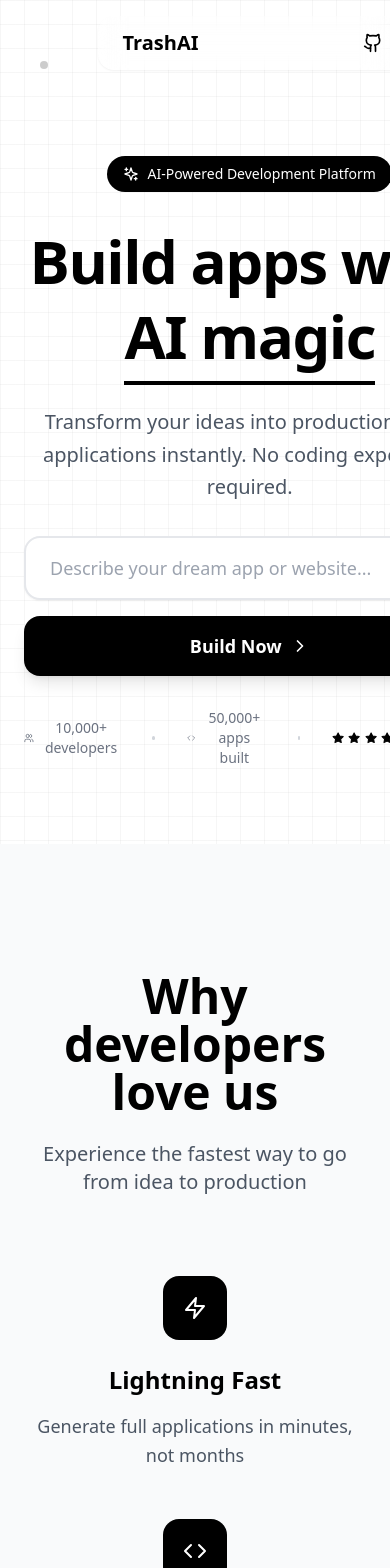
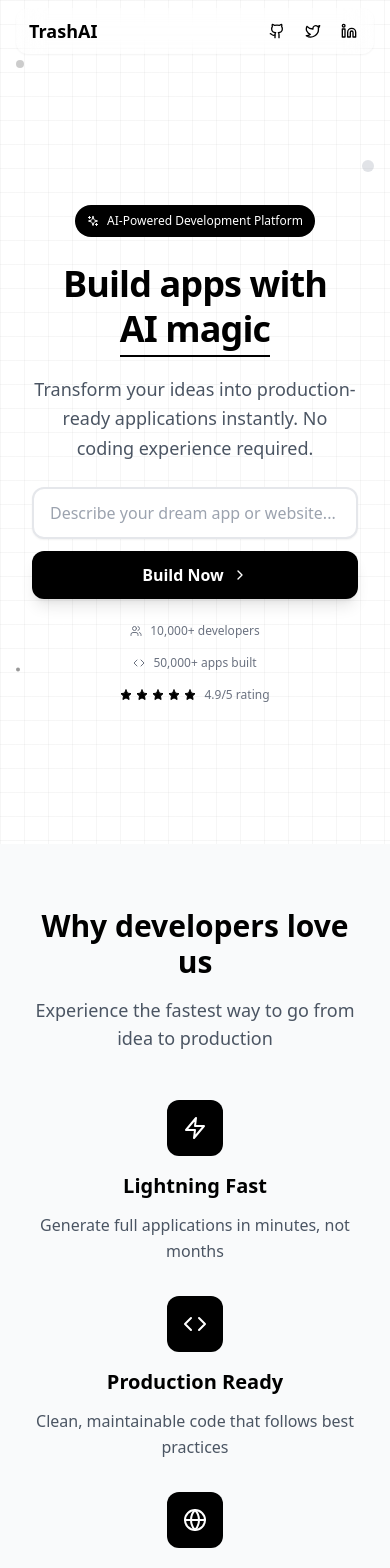
Before and after one commit to fazal-bhinder/trashai-frontend, a React (Vite) app: page / in a window 390 px wide. Shown: the top 1568 px of the page. Built offline with nearby package versions, Linux system fonts and the light colour scheme.

Commit message:
Fixes in UI

```diff
--- a/src/App.tsx
+++ b/src/App.tsx
@@ -1,26 +1,16 @@
-import { BrowserRouter as Router, Routes, Route, useLocation } from 'react-router-dom';
-import { Navbar } from './components/Navbar';
+import { BrowserRouter as Router, Routes, Route } from 'react-router-dom';
 import { HomePage } from './pages/HomePage';
 import { BuilderPage } from './pages/BuilderPage';
-
-function AppLayout() {
-  const location = useLocation();
-
-  return (
-    <div className="min-h-screen bg-white ">
-      {location.pathname !== "/builder" && !location.pathname.startsWith("/builder") && <Navbar />}
-      <Routes>
-        <Route path="/" element={<HomePage />} />
-        <Route path="/builder" element={<BuilderPage />} />
-      </Routes>
-    </div>
-  );
-}
 
 function App() {
   return (
     <Router>
-      <AppLayout />
+      <div className="min-h-screen bg-white">
+        <Routes>
+          <Route path="/" element={<HomePage />} />
+          <Route path="/builder" element={<BuilderPage />} />
+        </Routes>
+      </div>
     </Router>
   );
 }
--- a/src/components/Navbar.tsx
+++ b/src/components/Navbar.tsx
@@ -37,13 +37,13 @@ export function Navbar() {
         duration: 0.3,
         ease: "easeInOut"
       }}
-      className="fixed top-4 left-1/4 -translate-x-1/2 z-50 w-full max-w-2xl px-6 py-3 backdrop-blur-md bg-white/5 border border-white/10 rounded-2xl shadow-sm"
+      className="fixed top-2 sm:top-4 inset-x-0 z-50 mx-auto w-[calc(100%-2rem)] sm:w-full max-w-sm sm:max-w-2xl px-3 sm:px-6 py-2 sm:py-3 backdrop-blur-md bg-white/5 border border-white/10 rounded-xl sm:rounded-2xl shadow-sm"
     >
       <div className="flex items-center justify-between">
         {/* Logo */}
         <Link
           to="/"
-          className="text-xl font-extrabold text-black"
+          className="text-lg sm:text-xl font-extrabold text-black"
         >
           TrashAI
         </Link>
@@ -53,31 +53,31 @@ export function Navbar() {
           initial={{ opacity: 0, x: 20 }}
           animate={{ opacity: 1, x: 0 }}
           transition={{ duration: 0.5 }}
-          className="flex items-center gap-5 text-black"
+          className="flex items-center gap-3 sm:gap-5 text-black"
         >
           <a
             href="https://github.com/fazal-bhinder"
             target="_blank"
             rel="noopener noreferrer"
-            className="hover:text-gray-600 transition-colors"
+            className="hover:text-gray-600 transition-colors p-1 sm:p-0"
           >
-            <Github className="h-5 w-5" />
+            <Github className="h-4 w-4 sm:h-5 sm:w-5" />
           </a>
           <a
             href="https://x.com/damnfazal"
             target="_blank"
             rel="noopener noreferrer"
-            className="hover:text-gray-600 transition-colors"
+            className="hover:text-gray-600 transition-colors p-1 sm:p-0"
           >
-            <Twitter className="h-5 w-5" />
+            <Twitter className="h-4 w-4 sm:h-5 sm:w-5" />
           </a>
           <a
             href="https://www.linkedin.com/in/fazal-bhinder/"
             target="_blank"
             rel="noopener noreferrer"
-            className="hover:text-gray-600 transition-colors"
+            className="hover:text-gray-600 transition-colors p-1 sm:p-0"
           >
-            <Linkedin className="h-5 w-5" />
+            <Linkedin className="h-4 w-4 sm:h-5 sm:w-5" />
           </a>
         </motion.div>
       </div>
--- a/src/pages/BuilderPage.tsx
+++ b/src/pages/BuilderPage.tsx
@@ -3,12 +3,11 @@ import { CodeEditor } from '../components/CodeEditor';
 import { useLocation } from 'react-router-dom';
 import { BACKEND_URL } from '../config';
 import axios from 'axios';
-import { useEffect, useState } from 'react';
+import { useEffect, useState, useCallback } from 'react';
 import { parseXml } from '../steps';
 import { FileItem, Step, StepType } from '../types';
 import { FileExplorer } from '../components/FileExplorer';
 import { useWebContainer } from '../hooks/useWebContainer';
-import { useCallback } from 'react';
 import { motion } from 'framer-motion';
 
 // Extend Window interface for addAssistantMessage
--- a/src/pages/HomePage.tsx
+++ b/src/pages/HomePage.tsx
@@ -3,6 +3,7 @@ import { useState } from "react";
 import { ChevronRight, Sparkles, Star, Zap, Code, Globe, Users } from "lucide-react";
 import { useNavigate } from "react-router-dom";
 import { motion, AnimatePresence } from "framer-motion";
+import { Navbar } from "../components/Navbar";
 
 const testimonials = [
   {
@@ -61,37 +62,38 @@ export function HomePage() {
 
   return (
     <div className="min-h-screen bg-white text-black overflow-hidden">
+      <Navbar />
       {/* Hero Section */}
-      <section className="relative min-h-screen flex flex-col items-center justify-center px-6 pt-20">
+      <section className="relative min-h-screen flex flex-col items-center justify-center px-4 sm:px-6 pt-16 sm:pt-20">
         {/* Background Pattern */}
         <div className="absolute inset-0 bg-[linear-gradient(to_right,#80808012_1px,transparent_1px),linear-gradient(to_bottom,#80808012_1px,transparent_1px)] bg-[size:24px_24px]"></div>
 
         {/* Floating Elements */}
         <motion.div
-          className="absolute top-20 left-10 w-2 h-2 bg-black rounded-full opacity-20"
+          className="absolute top-20 left-4 sm:left-10 w-2 h-2 bg-black rounded-full opacity-20"
           animate={{ y: [0, -20, 0] }}
           transition={{ duration: 4, repeat: Infinity, ease: "easeInOut" }}
         />
         <motion.div
-          className="absolute top-40 right-20 w-3 h-3 bg-gray-400 rounded-full opacity-30"
+          className="absolute top-40 right-4 sm:right-20 w-3 h-3 bg-gray-400 rounded-full opacity-30"
           animate={{ y: [0, 30, 0] }}
           transition={{ duration: 5, repeat: Infinity, ease: "easeInOut", delay: 1 }}
         />
         <motion.div
-          className="absolute bottom-40 left-20 w-1 h-1 bg-black rounded-full opacity-40"
+          className="absolute bottom-40 left-4 sm:left-20 w-1 h-1 bg-black rounded-full opacity-40"
           animate={{ y: [0, -15, 0] }}
           transition={{ duration: 3, repeat: Infinity, ease: "easeInOut", delay: 2 }}
         />
 
-        <div className="relative z-10 max-w-4xl mx-auto text-center space-y-8">
+        <div className="relative z-10 max-w-4xl mx-auto text-center space-y-6 sm:space-y-8">
           {/* Badge */}
           <motion.div
             initial={{ opacity: 0, y: 20 }}
             animate={{ opacity: 1, y: 0 }}
             transition={{ duration: 0.6 }}
-            className="inline-flex items-center gap-2 px-4 py-2 bg-black text-white rounded-full text-sm font-medium"
+            className="inline-flex items-center gap-2 px-3 sm:px-4 py-2 bg-black text-white rounded-full text-xs sm:text-sm font-medium"
           >
-            <Sparkles className="w-4 h-4" />
+            <Sparkles className="w-3 h-3 sm:w-4 sm:h-4" />
             AI-Powered Development Platform
           </motion.div>
 
@@ -100,14 +102,14 @@ export function HomePage() {
             initial={{ opacity: 0, y: 30 }}
             animate={{ opacity: 1, y: 0 }}
             transition={{ duration: 0.8, delay: 0.2 }}
-            className="text-6xl md:text-8xl font-bold leading-tight tracking-tight"
+            className="text-4xl sm:text-6xl md:text-8xl font-bold leading-tight tracking-tight px-2"
           >
             Build apps with
             <br />
             <span className="relative">
               AI magic
               <motion.div
-                className="absolute -bottom-2 left-0 right-0 h-1 bg-black"
+                className="absolute -bottom-1 sm:-bottom-2 left-0 right-0 h-0.5 sm:h-1 bg-black"
                 initial={{ scaleX: 0 }}
                 animate={{ scaleX: 1 }}
                 transition={{ duration: 0.8, delay: 1 }}
@@ -120,7 +122,7 @@ export function HomePage() {
             initial={{ opacity: 0, y: 20 }}
             animate={{ opacity: 1, y: 0 }}
             transition={{ duration: 0.6, delay: 0.4 }}
-            className="text-xl md:text-2xl text-gray-600 max-w-3xl mx-auto leading-relaxed"
+            className="text-lg sm:text-xl md:text-2xl text-gray-600 max-w-3xl mx-auto leading-relaxed px-4"
           >
             Transform your ideas into production-ready applications instantly.
             No coding experience required.
@@ -131,25 +133,25 @@ export function HomePage() {
             initial={{ opacity: 0, y: 30 }}
             animate={{ opacity: 1, y: 0 }}
             transition={{ duration: 0.8, delay: 0.6 }}
-            className="max-w-2xl mx-auto mt-12"
+            className="max-w-2xl mx-auto mt-8 sm:mt-12 px-4"
           >
-            <form onSubmit={handleSubmit} className="flex flex-col md:flex-row gap-4">
+            <form onSubmit={handleSubmit} className="flex flex-col sm:flex-row gap-3 sm:gap-4">
               <div className="flex-1">
                 <input
                   type="text"
                   value={prompt}
                   onChange={(e) => setPrompt(e.target.value)}
                   placeholder="Describe your dream app or website..."
-                  className="w-full px-6 py-4 text-lg border-2 border-gray-200 rounded-2xl focus:border-black focus:outline-none transition-all bg-white shadow-sm"
+                  className="w-full px-4 sm:px-6 py-3 sm:py-4 text-base sm:text-lg border-2 border-gray-200 rounded-xl sm:rounded-2xl focus:border-black focus:outline-none transition-all bg-white shadow-sm"
                 />
               </div>
               <button
                 type="submit"
                 disabled={isSubmitting}
-                className="px-8 py-4 bg-black text-white rounded-2xl font-semibold text-lg hover:bg-gray-800 transition-all flex items-center justify-center gap-2 shadow-lg disabled:opacity-60"
+                className="px-6 sm:px-8 py-3 sm:py-4 bg-black text-white rounded-xl sm:rounded-2xl font-semibold text-base sm:text-lg hover:bg-gray-800 transition-all flex items-center justify-center gap-2 shadow-lg disabled:opacity-60 min-w-[140px] sm:min-w-auto"
               >
                 {isSubmitting ? "Generating..." : "Build Now"}
-                <ChevronRight className="w-5 h-5" />
+                <ChevronRight className="w-4 h-4 sm:w-5 sm:h-5" />
               </button>
             </form>
           </motion.div>
@@ -159,21 +161,21 @@ export function HomePage() {
             initial={{ opacity: 0, y: 20 }}
             animate={{ opacity: 1, y: 0 }}
             transition={{ duration: 0.6, delay: 0.8 }}
-            className="flex justify-center items-center gap-8 mt-16 text-sm text-gray-500"
+            className="flex flex-col sm:flex-row justify-center items-center gap-4 sm:gap-8 mt-12 sm:mt-16 text-xs sm:text-sm text-gray-500 px-4"
           >
             <div className="flex items-center gap-2">
-              <Users className="w-4 h-4" />
+              <Users className="w-3 h-3 sm:w-4 sm:h-4" />
               <span>10,000+ developers</span>
             </div>
-            <div className="w-1 h-1 bg-gray-300 rounded-full" />
+            <div className="hidden sm:block w-1 h-1 bg-gray-300 rounded-full" />
             <div className="flex items-center gap-2">
-              <Code className="w-4 h-4" />
+              <Code className="w-3 h-3 sm:w-4 sm:h-4" />
               <span>50,000+ apps built</span>
             </div>
-            <div className="w-1 h-1 bg-gray-300 rounded-full" />
+            <div className="hidden sm:block w-1 h-1 bg-gray-300 rounded-full" />
             <div className="flex items-center gap-1">
               {[...Array(5)].map((_, i) => (
-                <Star key={i} className="w-4 h-4 fill-black text-black" />
+                <Star key={i} className="w-3 h-3 sm:w-4 sm:h-4 fill-black text-black" />
               ))}
               <span className="ml-1">4.9/5 rating</span>
             </div>
@@ -182,24 +184,24 @@ export function HomePage() {
       </section>
 
       {/* Features Section */}
-      <section className="py-32 px-6 bg-gray-50">
+      <section className="py-16 sm:py-24 lg:py-32 px-4 sm:px-6 bg-gray-50">
         <div className="max-w-6xl mx-auto">
           <motion.div
             initial={{ opacity: 0, y: 30 }}
             whileInView={{ opacity: 1, y: 0 }}
             transition={{ duration: 0.8 }}
             viewport={{ once: true }}
-            className="text-center mb-20"
+            className="text-center mb-12 sm:mb-16 lg:mb-20"
           >
-            <h2 className="text-5xl md:text-6xl font-bold mb-6">
+            <h2 className="text-3xl sm:text-5xl md:text-6xl font-bold mb-4 sm:mb-6 px-4">
               Why developers love us
             </h2>
-            <p className="text-xl text-gray-600 max-w-2xl mx-auto">
+            <p className="text-lg sm:text-xl text-gray-600 max-w-2xl mx-auto px-4">
               Experience the fastest way to go from idea to production
             </p>
           </motion.div>
 
-          <div className="grid md:grid-cols-3 gap-12">
+          <div className="grid sm:grid-cols-2 lg:grid-cols-3 gap-8 sm:gap-10 lg:gap-12">
             {features.map((feature, index) => (
               <motion.div
                 key={index}
@@ -207,13 +209,13 @@ export function HomePage() {
                 whileInView={{ opacity: 1, y: 0 }}
                 transition={{ duration: 0.6, delay: index * 0.2 }}
                 viewport={{ once: true }}
-                className="text-center group"
+                className="text-center group px-4"
               >
-                <div className="w-16 h-16 bg-black text-white rounded-2xl flex items-center justify-center mx-auto mb-6 group-hover:scale-110 transition-transform">
+                <div className="w-14 h-14 sm:w-16 sm:h-16 bg-black text-white rounded-xl sm:rounded-2xl flex items-center justify-center mx-auto mb-4 sm:mb-6 group-hover:scale-110 transition-transform">
                   {feature.icon}
                 </div>
-                <h3 className="text-2xl font-bold mb-4">{feature.title}</h3>
-                <p className="text-gray-600 text-lg leading-relaxed">{feature.description}</p>
+                <h3 className="text-xl sm:text-2xl font-bold mb-3 sm:mb-4">{feature.title}</h3>
+                <p className="text-gray-600 text-base sm:text-lg leading-relaxed max-w-xs mx-auto">{feature.description}</p>
               </motion.div>
             ))}
           </div>
@@ -221,24 +223,24 @@ export function HomePage() {
       </section>
 
       {/* Testimonials Section */}
-      <section className="py-32 px-6">
+      <section className="py-16 sm:py-24 lg:py-32 px-4 sm:px-6">
         <div className="max-w-6xl mx-auto">
           <motion.div
             initial={{ opacity: 0, y: 30 }}
             whileInView={{ opacity: 1, y: 0 }}
             transition={{ duration: 0.8 }}
             viewport={{ once: true }}
-            className="text-center mb-20"
+            className="text-center mb-12 sm:mb-16 lg:mb-20"
           >
-            <h2 className="text-5xl md:text-6xl font-bold mb-6">
+            <h2 className="text-3xl sm:text-5xl md:text-6xl font-bold mb-4 sm:mb-6 px-4">
               Trusted by innovators
             </h2>
-            <p className="text-xl text-gray-600">
+            <p className="text-lg sm:text-xl text-gray-600 px-4">
               See what builders are saying about TrashAI
             </p>
           </motion.div>
 
-          <div className="grid md:grid-cols-3 gap-8">
+          <div className="grid sm:grid-cols-2 lg:grid-cols-3 gap-6 sm:gap-8">
             {testimonials.map((testimonial, index) => (
               <motion.div
                 key={index}
@@ -246,25 +248,25 @@ export function HomePage() {
                 whileInView={{ opacity: 1, y: 0 }}
                 transition={{ duration: 0.6, delay: index * 0.1 }}
                 viewport={{ once: true }}
-                className="bg-white border border-gray-200 rounded-3xl p-8 hover:shadow-lg transition-shadow"
+                className="bg-white border border-gray-200 rounded-2xl sm:rounded-3xl p-6 sm:p-8 hover:shadow-lg transition-shadow"
               >
-                <div className="flex mb-4">
+                <div className="flex mb-3 sm:mb-4">
                   {[...Array(5)].map((_, i) => (
-                    <Star key={i} className="w-5 h-5 fill-black text-black" />
+                    <Star key={i} className="w-4 h-4 sm:w-5 sm:h-5 fill-black text-black" />
                   ))}
                 </div>
-                <p className="text-gray-800 text-lg mb-6 leading-relaxed">
+                <p className="text-gray-800 text-base sm:text-lg mb-4 sm:mb-6 leading-relaxed">
                   "{testimonial.content}"
                 </p>
-                <div className="flex items-center gap-4">
+                <div className="flex items-center gap-3 sm:gap-4">
                   <img
                     src={testimonial.href}
                     alt={testimonial.name}
-                    className="w-12 h-12 rounded-full object-cover"
+                    className="w-10 h-10 sm:w-12 sm:h-12 rounded-full object-cover flex-shrink-0"
                   />
-                  <div>
-                    <div className="font-semibold text-black">{testimonial.name}</div>
-                    <div className="text-gray-500 text-sm">{testimonial.role}</div>
+                  <div className="min-w-0">
+                    <div className="font-semibold text-black text-sm sm:text-base truncate">{testimonial.name}</div>
+                    <div className="text-gray-500 text-xs sm:text-sm truncate">{testimonial.role}</div>
                   </div>
                 </div>
               </motion.div>
@@ -274,27 +276,27 @@ export function HomePage() {
       </section>
 
       {/* CTA Section */}
-      <section className="py-32 px-6 bg-black text-white">
+      <section className="py-16 sm:py-24 lg:py-32 px-4 sm:px-6 bg-black text-white">
         <div className="max-w-4xl mx-auto text-center">
           <motion.div
             initial={{ opacity: 0, y: 30 }}
             whileInView={{ opacity: 1, y: 0 }}
             transition={{ duration: 0.8 }}
             viewport={{ once: true }}
-            className="space-y-8"
+            className="space-y-6 sm:space-y-8"
           >
-            <h2 className="text-5xl md:text-6xl font-bold">
+            <h2 className="text-3xl sm:text-5xl md:text-6xl font-bold px-4">
               Ready to build something amazing?
             </h2>
-            <p className="text-xl text-gray-300 max-w-2xl mx-auto">
+            <p className="text-lg sm:text-xl text-gray-300 max-w-2xl mx-auto px-4">
               Join thousands of developers who are already building the future with AI
             </p>
-            <div className="pt-8">
+            <div className="pt-4 sm:pt-8">
               <motion.button
                 whileHover={{ scale: 1.05 }}
                 whileTap={{ scale: 0.95 }}
                 onClick={() => window.scrollTo({ top: 0, behavior: 'smooth' })}
-                className="px-12 py-4 bg-white text-black rounded-2xl font-semibold text-lg hover:bg-gray-100 transition-all shadow-lg"
+                className="px-8 sm:px-12 py-3 sm:py-4 bg-white text-black rounded-xl sm:rounded-2xl font-semibold text-base sm:text-lg hover:bg-gray-100 transition-all shadow-lg"
               >
                 Start Building Now
               </motion.button>
@@ -304,13 +306,13 @@ export function HomePage() {
       </section>
 
       {/* Footer */}
-      <footer className="py-12 px-6 bg-gray-50 border-t border-gray-200">
+      <footer className="py-8 sm:py-12 px-4 sm:px-6 bg-gray-50 border-t border-gray-200">
         <div className="max-w-6xl mx-auto text-center">
-          <div className="flex justify-center items-center gap-2 mb-4">
-            <img src="/code-solid.svg" alt="TrashAI" className="w-6 h-6 opacity-60" />
-            <span className="font-bold text-xl">TrashAI</span>
+          <div className="flex justify-center items-center gap-2 mb-3 sm:mb-4">
+            <img src="/code-solid.svg" alt="TrashAI" className="w-5 h-5 sm:w-6 sm:h-6 opacity-60" />
+            <span className="font-bold text-lg sm:text-xl">TrashAI</span>
           </div>
-          <p className="text-gray-600">
+          <p className="text-gray-600 text-sm sm:text-base">
             Built with <span className="text-red-500">♥</span> by Fazal Singh
           </p>
         </div>
@@ -323,7 +325,7 @@ export function HomePage() {
             initial={{ opacity: 0 }}
             animate={{ opacity: 1 }}
             exit={{ opacity: 0 }}
-            className="fixed inset-0 bg-black/80 flex items-center justify-center z-50"
+            className="fixed inset-0 bg-black/80 flex items-center justify-center z-50 p-4"
           >
             <motion.div
               initial={{ scale: 0.8 }}
@@ -334,13 +336,13 @@ export function HomePage() {
                 duration: 0.8,
                 ease: "easeInOut",
               }}
-              className="bg-white rounded-3xl p-12 text-center"
+              className="bg-white rounded-2xl sm:rounded-3xl p-8 sm:p-12 text-center max-w-sm w-full"
             >
-              <div className="w-16 h-16 border-4 border-gray-200 border-t-black rounded-full animate-spin mx-auto mb-6"></div>
-              <div className="text-black text-xl font-bold">
+              <div className="w-12 h-12 sm:w-16 sm:h-16 border-4 border-gray-200 border-t-black rounded-full animate-spin mx-auto mb-4 sm:mb-6"></div>
+              <div className="text-black text-lg sm:text-xl font-bold">
                 Creating your app...
               </div>
-              <div className="text-gray-600 mt-2">
+              <div className="text-gray-600 mt-2 text-sm sm:text-base">
                 This might take a moment
               </div>
             </motion.div>
```
